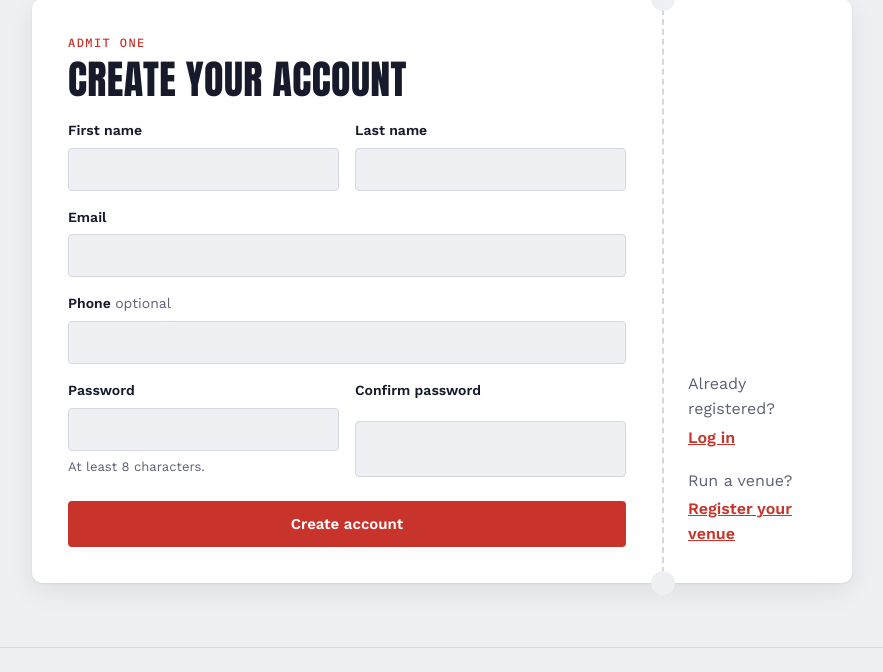
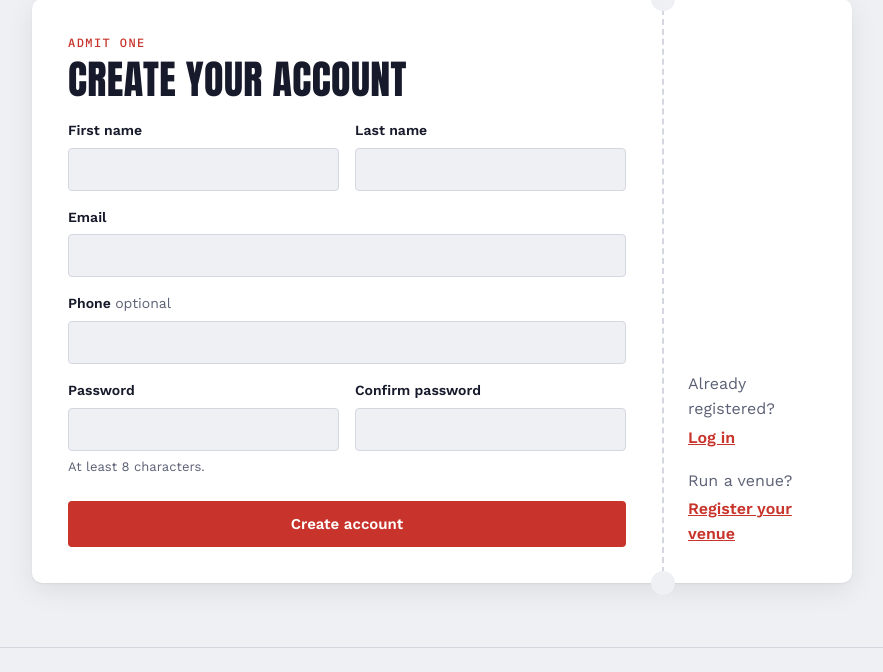
Before and after one commit to adelanovic/IST659-Event-Ticketing-Group-Project, a Flask app: page /register in a window 1280 px wide. Shown: the part 111-783 px from the top of the page, without its empty margins (198-1081 px from the left). Run offline with Flask 3, Linux system fonts and the light colour scheme.

Commit message:
Align form inputs when a neighbouring field shows a hint
Grid fields stretched to the row height spread the extra space between
label and input, pushing the confirm-password box below the password box.

```diff
--- a/website/static/style.css
+++ b/website/static/style.css
@@ -83,7 +83,7 @@ h2 { font: 600 20px/1.3 var(--body); margin: 36px 0 8px; }
 
 form { display: grid; gap: 16px; }
 .row { display: grid; grid-template-columns: 1fr 1fr; gap: 16px; }
-.field { display: grid; gap: 6px; min-width: 0; }
+.field { display: grid; gap: 6px; min-width: 0; align-content: start; }  /* keep inputs level when a neighbour has a hint */
 label { font-weight: 600; font-size: 14px; }
 .optional { font-weight: 400; color: var(--muted); }
 input {
```
